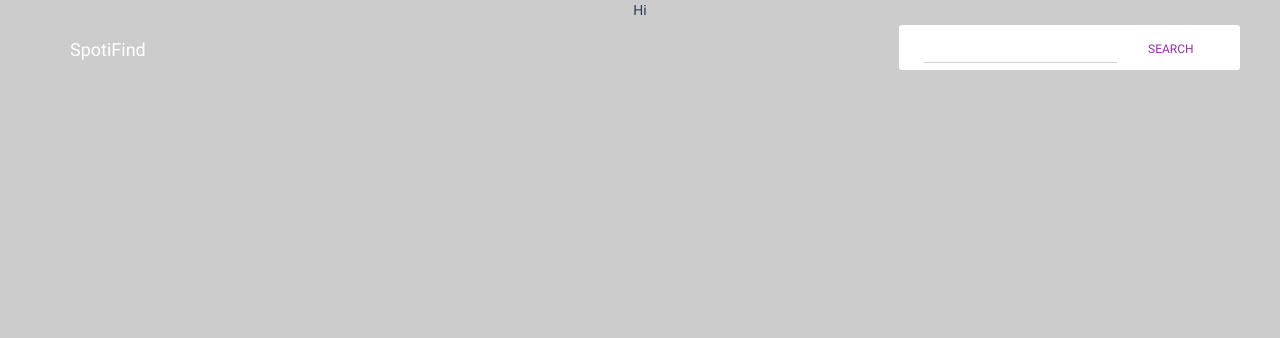
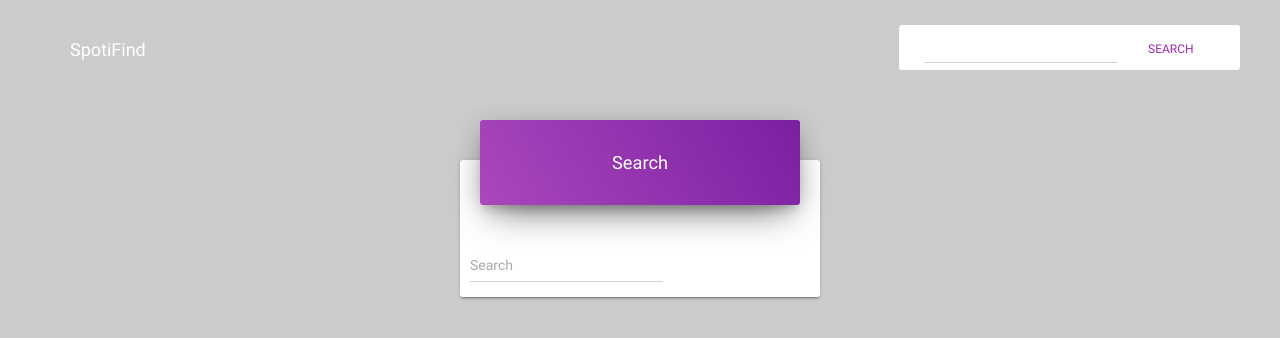
Before and after one commit to AfzalivE/Spotifind, a Vue app in the folder frontend/: page /#/ in a window 1280 px wide. Shown: the top 338 px of the page. Built offline with nearby package versions, Linux system fonts and the light colour scheme; what vue-resource would draw is missing.

Commit message:
Added more search page items

```diff
--- a/frontend/src/components/Search.vue
+++ b/frontend/src/components/Search.vue
@@ -1,5 +1,25 @@
 <template>
-  <div>Hi</div>
+  <div class="container">
+    <div class="row">
+      <div class="col-md-4 col-md-offset-4 col-sm-6 col-sm-offset-3">
+        <div class="card card-signup">
+          <form class="form">
+            <div class="header header-primary text-center">
+              <h4>Search</h4>
+            </div>
+            <div class="content">
+              <div class="input-group">
+                <div class="form-group is-empty">
+                  <input type="text" class="form-control" placeholder="Search">
+                  <span class="material-input"></span>
+                </div>
+              </div>
+            </div>
+          </form>
+        </div>
+      </div>
+    </div>
+  </div>
 </template>
 
 <script>
@@ -15,4 +35,7 @@ export default {
 </script>
 
 <style lang="css" scoped>
+.card-signup {
+  margin: 160px 0 40px;
+}
 </style>
```
